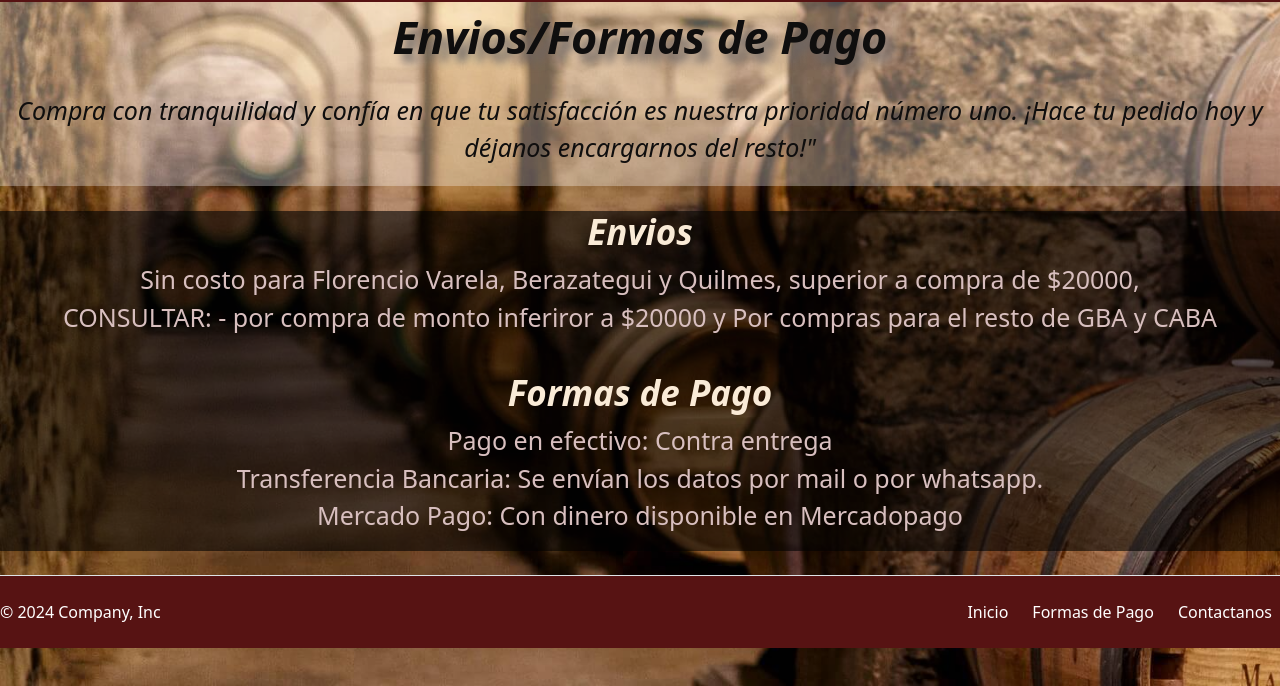
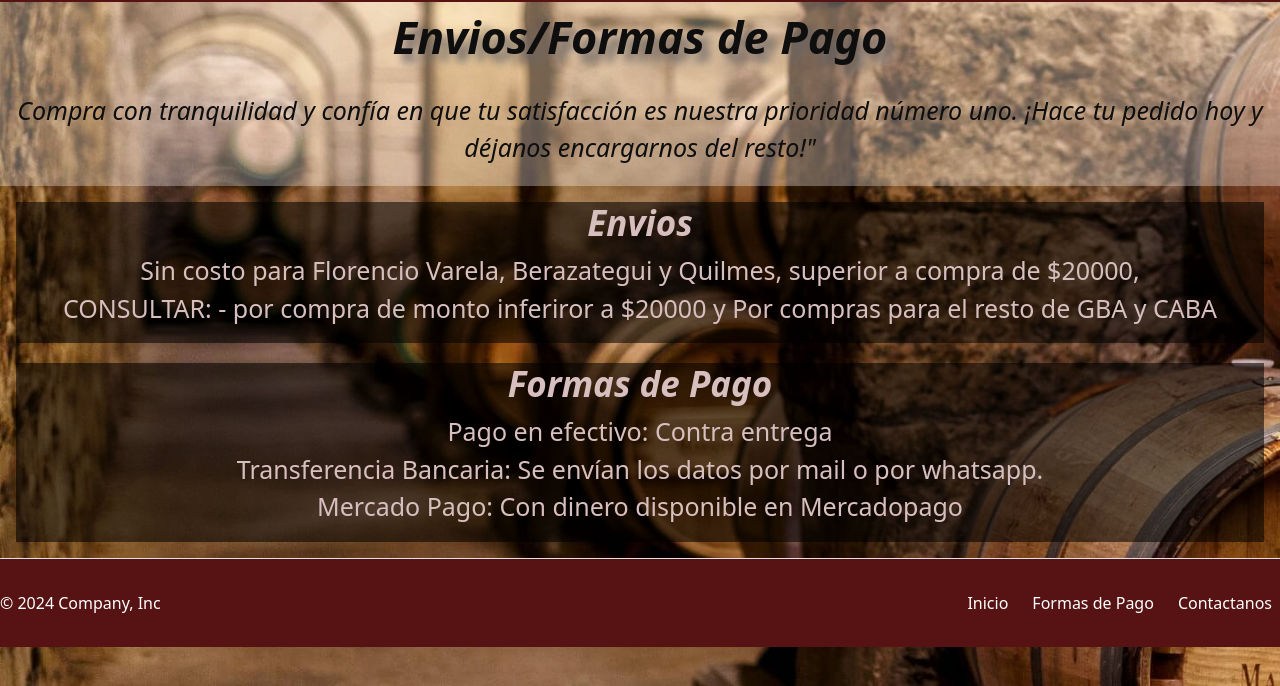
Before and after one commit to DHRomero/entrega-final, a website: page pages/pagoyenvios.html in a window 1280 px wide. Shown: the part 114-800 px from the top of the page. Drawn offline with nearby package versions, Linux system fonts and the light colour scheme.

Commit message:
entrega final

```diff
--- a/pages/pagoyenvios.html
+++ b/pages/pagoyenvios.html
@@ -3,6 +3,9 @@
 <head>
     <meta charset="UTF-8">
     <meta name="viewport" content="width=device-width, initial-scale=1.0">
+
+<!--etiqueta favicon-->
+<link rel="shortcut icon" href="../imagenes/portadas/favicon.ico" type="image/x-icon">
 
 <!--etiquetas meta-->
 <meta name="description" content="contamos con diferentes formas de pago y envios sin costo para localidades seleccionadas, envios a todo buenos aires">
@@ -70,6 +73,7 @@
                     <li><a class="dropdown-item " href="../varietales/tintos.html">Tintos</a></li>
                     <li><a class="dropdown-item " href="../varietales/blancosyrosados.html">Blancos y Rosados</a></li>
                   </ul>
+                </li>
             </div>
           </div>
         </div>
@@ -102,7 +106,7 @@
      <!--footer-->
 
      <div class="container bg-brown col-md-8 "></div>
-     <footer class="d-flex flex-wrap justify-content-between align-items-center py-3 my-4 border-top bg-brown">
+     <footer class="d-flex flex-wrap justify-content-between align-items-center py-4 border-top bg-brown">
        <p class="col-md-4 mb-0 text-white justify-content-end">&copy; 2024 Company, Inc</p>
 
        <a href="/" class="col-md-4 d-flex align-items-center justify-content-center mb-3 mb-md-0 me-md-auto link-body-emphasis text-decoration-none">
--- a/scss/components/_navbar.scss
+++ b/scss/components/_navbar.scss
@@ -4,6 +4,14 @@
     object-fit: cover;
     border-radius: 100%;
 }
+
+.nav-item:hover{
+    border: 1px solid $light;
+    border-radius: 10px;
+    background-color: $tercitary-color;
+
+}
+
 
 .navbar-nav a{
     font-family:'Franklin Gothic Medium', 'Arial Narrow', Arial, sans-serif;
--- a/scss/layouts/_index.scss
+++ b/scss/layouts/_index.scss
@@ -177,10 +177,6 @@
             padding: 20px;
             text-align: center;
 
-
-
-
-
             h3 {
                 font-family: Cambria, Cochin, Georgia, Times, 'Times New Roman', serif;    font-size: 35px;
                 color: $secondary-color;
--- a/scss/layouts/_mediaqueries.scss
+++ b/scss/layouts/_mediaqueries.scss
@@ -77,11 +77,7 @@
 
 }
 
-
-
 //contenido box regalos
-
-
 
 @media (max-width: 900px) {
     .box-contenido {
@@ -113,14 +109,13 @@
 
             }
 
+            p{
+
+                font-size: 16px;
+            }
         }
-
     }
-
-
 }
-
-
 
 @media (max-width: 400px){
 
--- a/scss/layouts/_pagoyenvio.scss
+++ b/scss/layouts/_pagoyenvio.scss
@@ -1,17 +1,17 @@
 .pagosyenvios {
-    @include flex(column, center, center, 20px);
-    margin-top: 25px;
-    background-color:rgba(3, 3, 3, 0.603);
+    @include flex(column, center, start, 20px);
+    padding: 1rem;
 
 
     .logistica{
         text-align: center;
         width: 100%;
+        background-color: rgba(0, 0, 0, 0.555);
 
 
         h2 {
             font-size: 35px;
-            color: antiquewhite;
+            color: $light;
             font-weight: 900;
             font-style: oblique;
 
```
Also changed, not shown: index.html (+9 -4 lines), pages/combosenpromo.html (+6 -2 lines), pages/contactanos.html (+5 -1 lines), pages/nuestrosvinos.html (+9 -4 lines), varietales/blancosyrosados.html (+6 -1 lines), varietales/tintos.html (+6 -2 lines), css/style.css, imagenes/portadas/favicon.ico (added), 1 other file.
